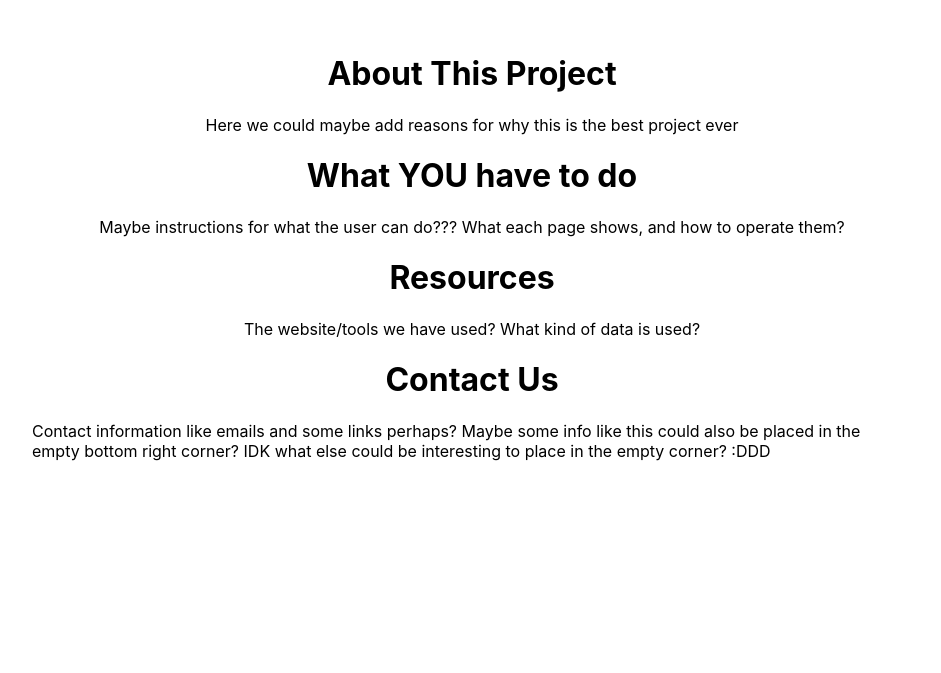
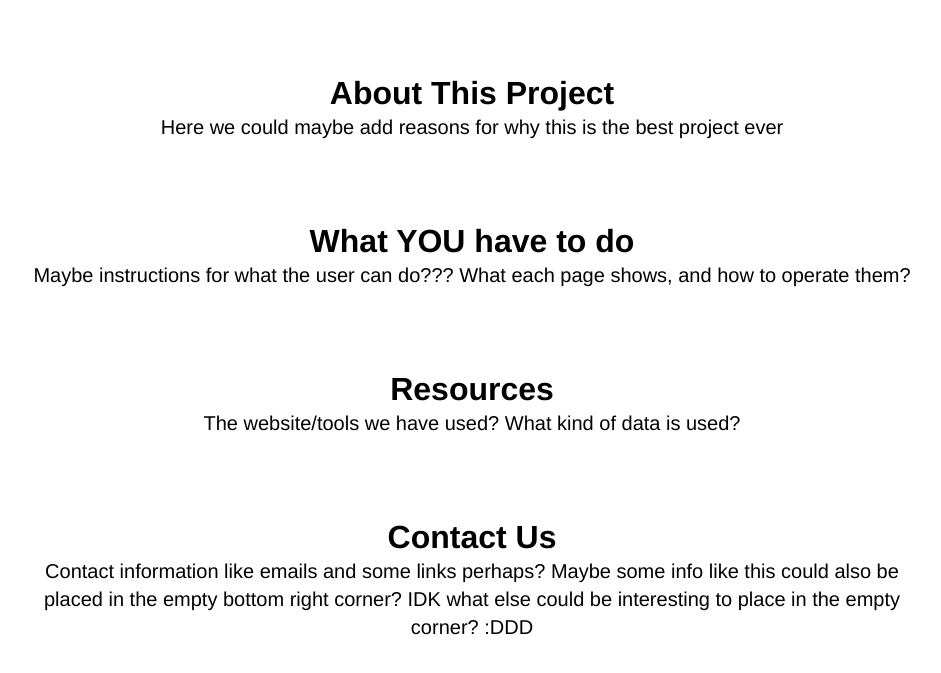
Before and after one commit to lilygostovic/DASS-frontend, a React (Create React App) app: page / in a window 1280 px wide. Shown: the part 831-1504 px from the top of the page, without its empty margins (168-1109 px from the left). Before the commit the page ends 1292 px from the top, so only its background shows below. Built offline with nearby package versions, Linux system fonts and the light colour scheme.

Commit message:
Design bottom half of home page

```diff
--- a/src/pages/Home/components/HomeText.tsx
+++ b/src/pages/Home/components/HomeText.tsx
@@ -1,34 +1,23 @@
 import React from "react";
-import styled from "styled-components";
+import { StyledDiv } from "../../../components/common/StyledDiv";
+import { StyledText } from "../../../components/common/StyledText";
 
-// todo:: add actual text here
+interface HomeTextBlockProps {
+  title: string;
+  text: string;
+}
 
-const Container = styled.div`
-  display: flex;
-  flex-direction: column;
-  align-items: center;
-
-  padding: 0px 200px;
-`;
-
-export const HomeText = () => (
-  <Container>
-    <h1>About This Project</h1>
-    <div>
-      Here we could maybe add reasons for why this is the best project ever
-    </div>
-    <h1>What YOU have to do</h1>
-    <div>
-      Maybe instructions for what the user can do??? What each page shows, and
-      how to operate them?
-    </div>
-    <h1>Resources</h1>
-    <div>The website/tools we have used? What kind of data is used?</div>
-    <h1>Contact Us</h1>
-    <div>
-      Contact information like emails and some links perhaps? Maybe some info
-      like this could also be placed in the empty bottom right corner? IDK what
-      else could be interesting to place in the empty corner? :DDD
-    </div>
-  </Container>
+export const HomeTextBlock = ({ title, text }: HomeTextBlockProps) => (
+  <StyledDiv
+    display="flex"
+    flexDirection="column"
+    alignItems="center"
+    mx="200px"
+    py="40px"
+  >
+    <StyledText variant="headerBig">{title}</StyledText>
+    <StyledText variant="paragraphMedium" textAlign="center">
+      {text}
+    </StyledText>
+  </StyledDiv>
 );
--- a/src/pages/Home/components/index.ts
+++ /dev/null
@@ -1 +0,0 @@
-export { HomeText } from "./HomeText";
--- a/src/pages/Home/index.tsx
+++ b/src/pages/Home/index.tsx
@@ -1,7 +1,8 @@
 import React, { useState } from "react";
 
-import { HomeText } from "./components";
+import { HomeTextBlock } from "./components/HomeText";
 import { Nav } from "../../components";
+import { StyledDiv } from "../../components/common/StyledDiv";
 import { TitleBlock } from "./components/TitleBlock";
 import { data } from "../Dashboard/data";
 import { useTranslation } from "react-i18next";
@@ -16,15 +17,30 @@ export const Home = () => {
   return (
     <div>
       <Nav />
-      <div>
+      <StyledDiv mb="100px">
         <TitleBlock
           title={title}
           subtitle={subtitle}
           data={data}
           filter={filter}
         />
-        <HomeText />
-      </div>
+        <HomeTextBlock
+          title="About This Project"
+          text="Here we could maybe add reasons for why this is the best project ever"
+        />
+        <HomeTextBlock
+          title="What YOU have to do"
+          text="Maybe instructions for what the user can do??? What each page shows, and how to operate them?"
+        />
+        <HomeTextBlock
+          title="Resources"
+          text="The website/tools we have used? What kind of data is used?"
+        />
+        <HomeTextBlock
+          title="Contact Us"
+          text="Contact information like emails and some links perhaps? Maybe some info like this could also be placed in the empty bottom right corner? IDK what else could be interesting to place in the empty corner? :DDD"
+        />
+      </StyledDiv>
     </div>
   );
 };
```
